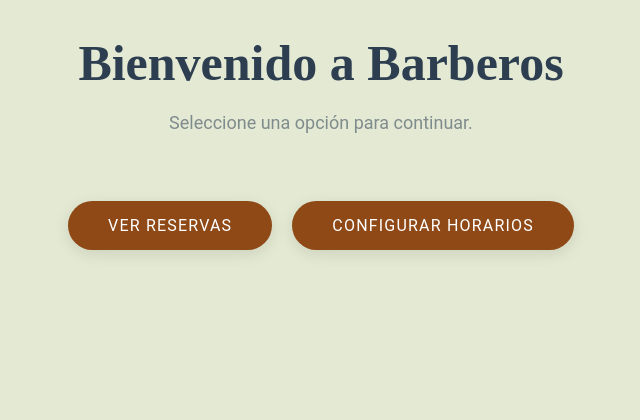
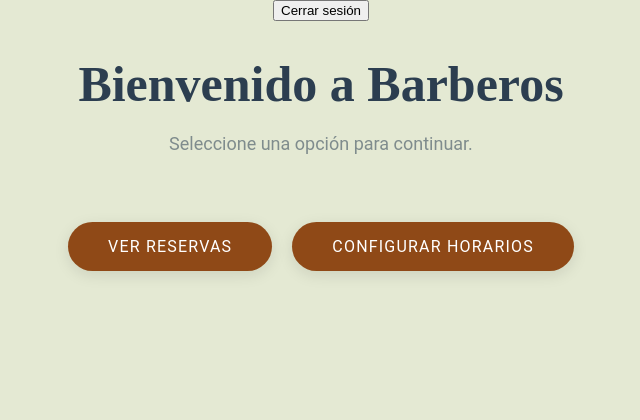
Before and after one commit to joacoortizmartinez/AppWeb-Barberia, a Flask app: page /admin-inicio in a window 1280 px wide. Shown: the top 420 px of the page, without its empty margins (319-959 px from the left). Run offline with Flask 3, Linux system fonts and the light colour scheme; the visitor is signed in with stand-in values (Sample User, id 1).

Commit message:
Arreglos

```diff
--- a/app/app.py
+++ b/app/app.py
@@ -295,6 +295,12 @@ def ver_reservas():
     return render_template('admin/ver_reservas.html', reservas=resultado, fecha_seleccionada=fecha)
 
 
+@app.route("/cerrar-sesion", methods=["POST"])
+def cerrar_sesion():
+    session.clear()
+    return redirect(url_for('login'))
+
+
 
 
 
--- a/app/static/css/style_admin.css
+++ b/app/static/css/style_admin.css
@@ -118,4 +118,4 @@ body {
         padding: 10px 25px;
         font-size: 12px;
     }
-}
+}*/
--- a/app/templates/admin/admin.html
+++ b/app/templates/admin/admin.html
@@ -7,6 +7,9 @@
     <link rel="stylesheet" href="{{ url_for('static', filename='css/style_admin.css')}}">
 </head>
 <body>
+    <form action="/cerrar-sesion" method="post">
+        <button type="submit" class="cerrar-s">Cerrar sesión</button>
+    </form>
     {% with messages = get_flashed_messages() %}
     {% if messages %}
         <ul class="flashes">
--- a/app/templates/index.html
+++ b/app/templates/index.html
@@ -122,6 +122,7 @@
                 <a href="#servicios">Servicios</a>
                 <a href="#sucursales">Sucursales</a>
                 <a href="/reservar">Reserva tu Turno</a>
+                <a href="/admin-inicio">Admin</a>
             </div>
             <div class="footer-social">
                 <a href="https://www.instagram.com/" target="_blank">
```
